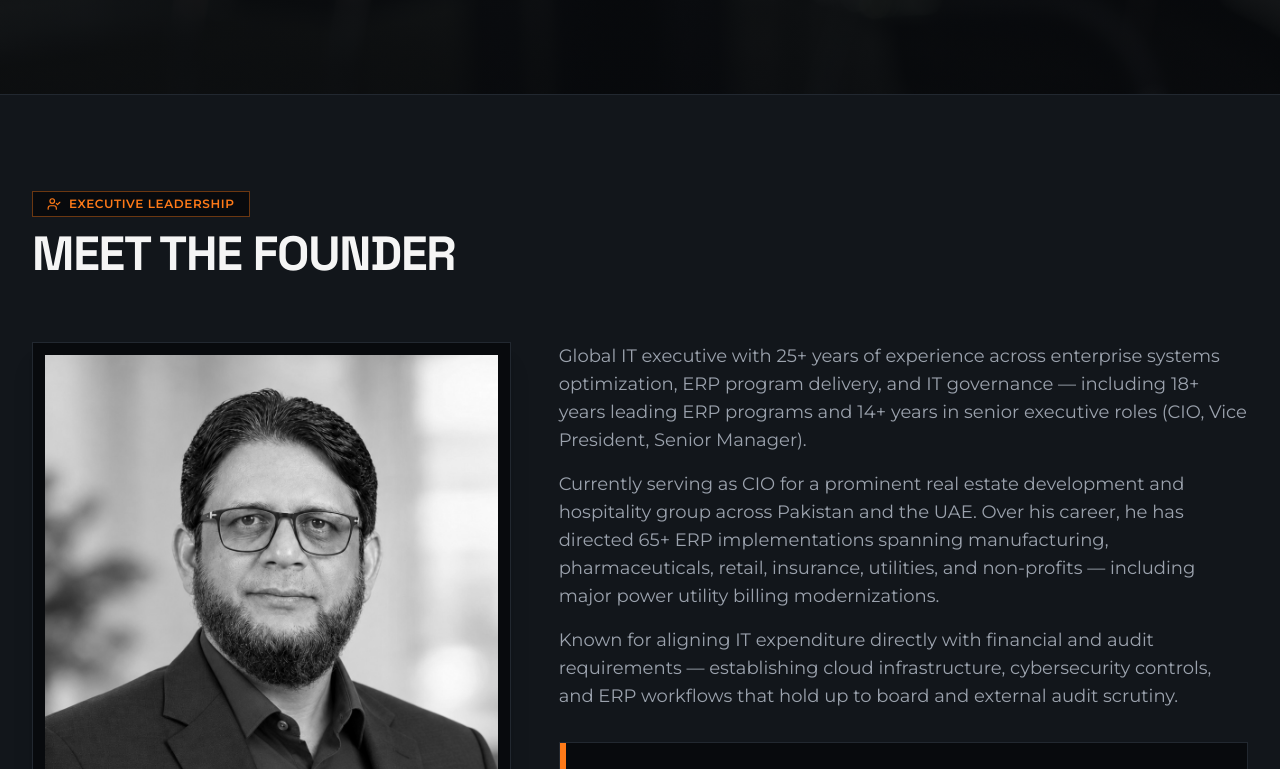
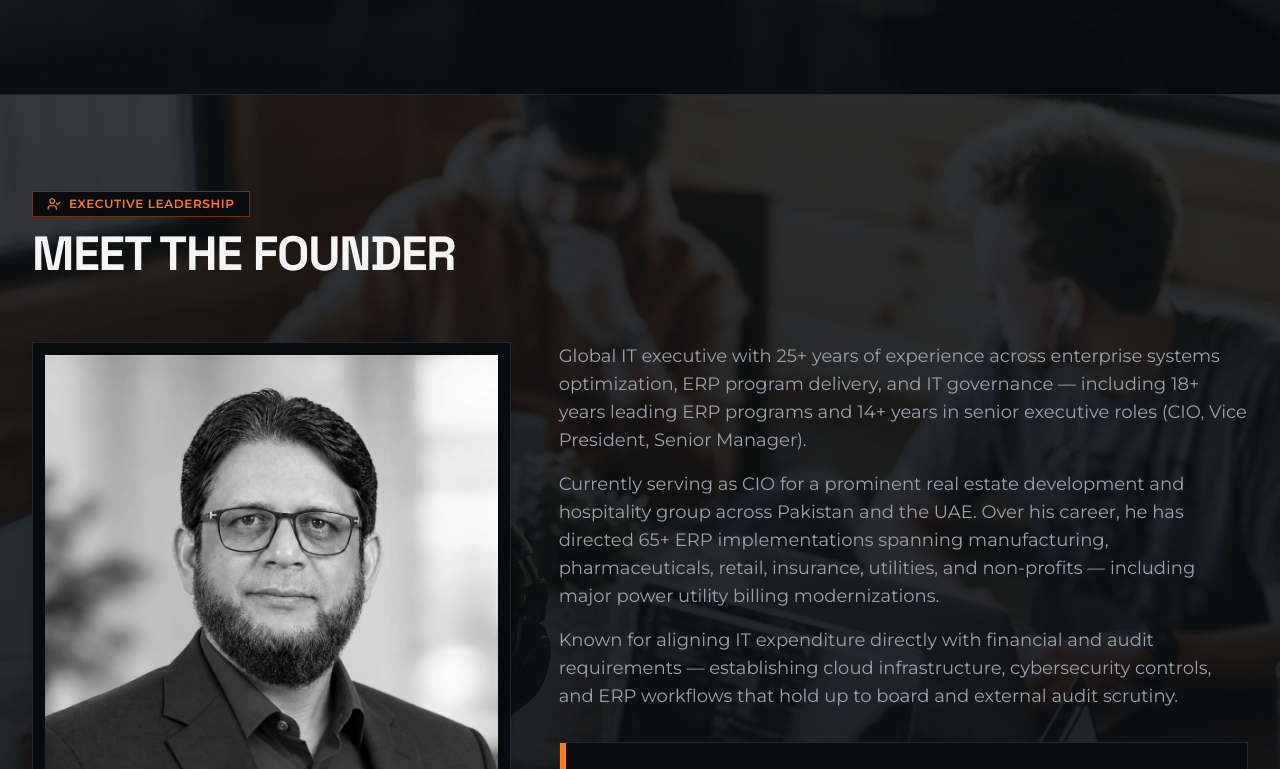
Before and after one commit to Waleed-Ahmad-dev/Entrpryz_Website, a Next.js app: page / in a window 1280 px wide. Shown: the part 6771-7540 px from the top of the page. Built offline with nearby package versions, Linux system fonts and the light colour scheme.

Commit message:
feat(founder-spotlight): add teamwork background to section

```diff
--- a/src/components/sections/founder-spotlight.tsx
+++ b/src/components/sections/founder-spotlight.tsx
@@ -6,7 +6,7 @@ import { SectionContainer } from "@/components/layout/section-container";
 
 export function FounderSpotlightSection() {
   return (
-    <SectionContainer darkSurface={true}>
+    <SectionContainer darkSurface={true} backgroundImage="/images/bg-team.jpg">
       <div className="space-y-16">
         <div className="space-y-3">
           <div className="inline-flex items-center gap-2 border border-brand-orange/40 bg-background px-3.5 py-1 text-xs uppercase tracking-wider font-semibold text-brand-orange">
```
